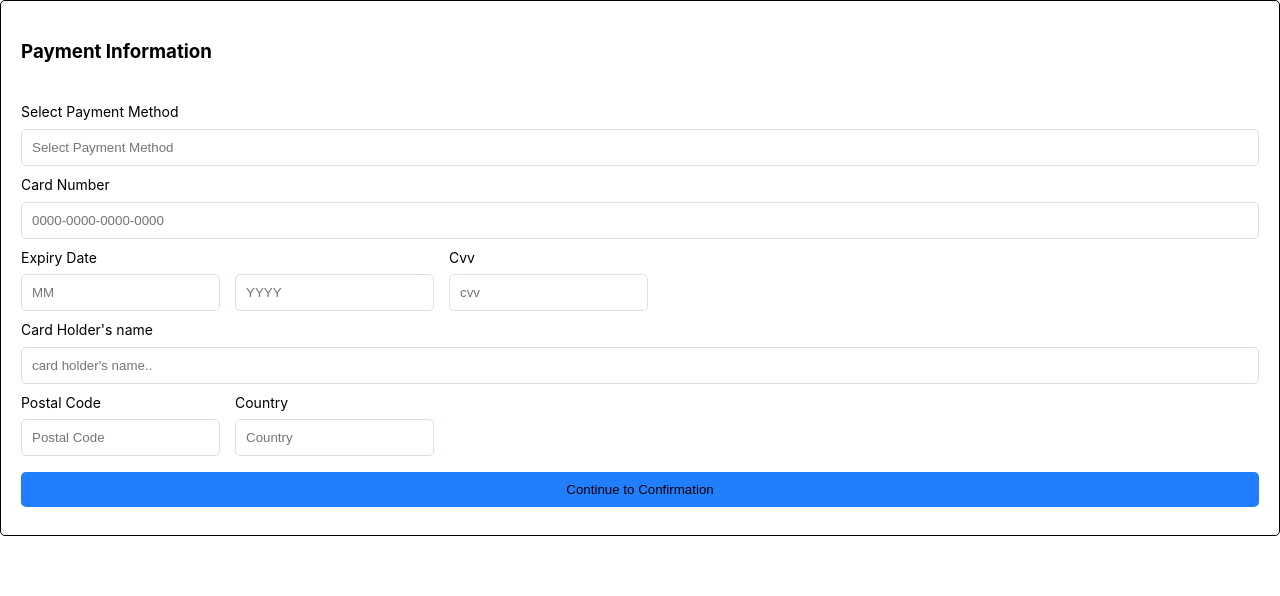
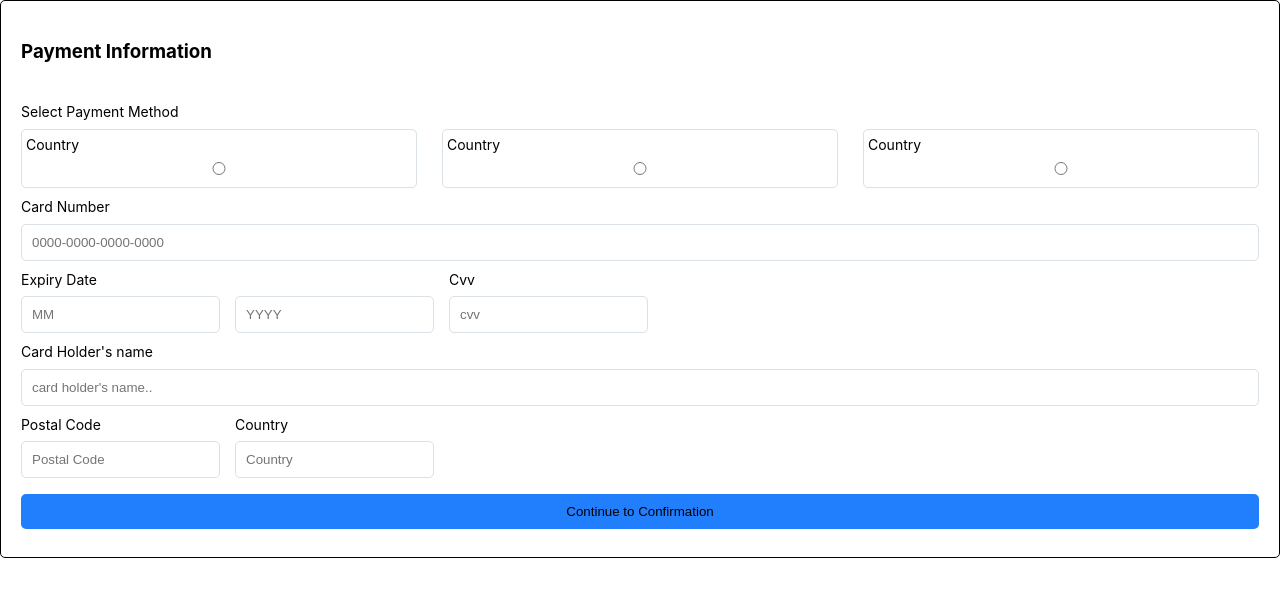
Before and after one commit to ruhiambelkar17/react-component-library, a React (Create React App) app in the folder set-a/react-comp-lib/: page / in a window 1280 px wide. Shown: the top 596 px of the page. Built offline with nearby package versions, Linux system fonts and the light colour scheme.

Commit message:
updated ui for select payment

```diff
--- a/set-a/react-comp-lib/src/assets/scss/component/_form.scss
+++ b/set-a/react-comp-lib/src/assets/scss/component/_form.scss
@@ -8,10 +8,10 @@
     margin-right: 15px;
 }
 
-@mixin formInput(){
+@mixin formInput($inputPadding:"10px 10px"){
    width: 100%;
     margin: 8px 0px;
-    padding: 10px 10px;
+    padding: #{$inputPadding};
     border: 0.5px solid #D9E1E7 ;
     border-radius: 5px;
     box-sizing: border-box;
@@ -34,6 +34,10 @@ input{
     @include formInput();
 }
 
+.input1{
+    @include formInput($inputPadding:"4px 4px");
+}
+
 .form-container {
     //width: 750px;
 
--- a/set-a/react-comp-lib/src/components/formComp.js
+++ b/set-a/react-comp-lib/src/components/formComp.js
@@ -10,12 +10,21 @@ function FormComp() {
         <form action="">
           <div>
             <label for="paymethod" className="form-label">Select Payment Method</label>
-            <input
-              type="text"
-              id="paymethod"
-              name="firstname"
-              placeholder="Select Payment Method"
-            />
+
+            <div style={{display:"inline-flex",width:"100%"}} >
+                <div style={{marginRight:"25px"}} className="input1">
+                <label for="country"className="form-label">Country</label>
+                <input type="radio" />
+                </div>
+                <div style={{marginRight:"25px"}} className="input1">
+                <label for="country"className="form-label">Country</label>
+                <input type="radio" />
+                </div>
+                <div  className="input1">
+                <label for="country"className="form-label">Country</label>
+                <input type="radio" />
+                </div>
+                </div>
           </div>
 
           <div>
```
